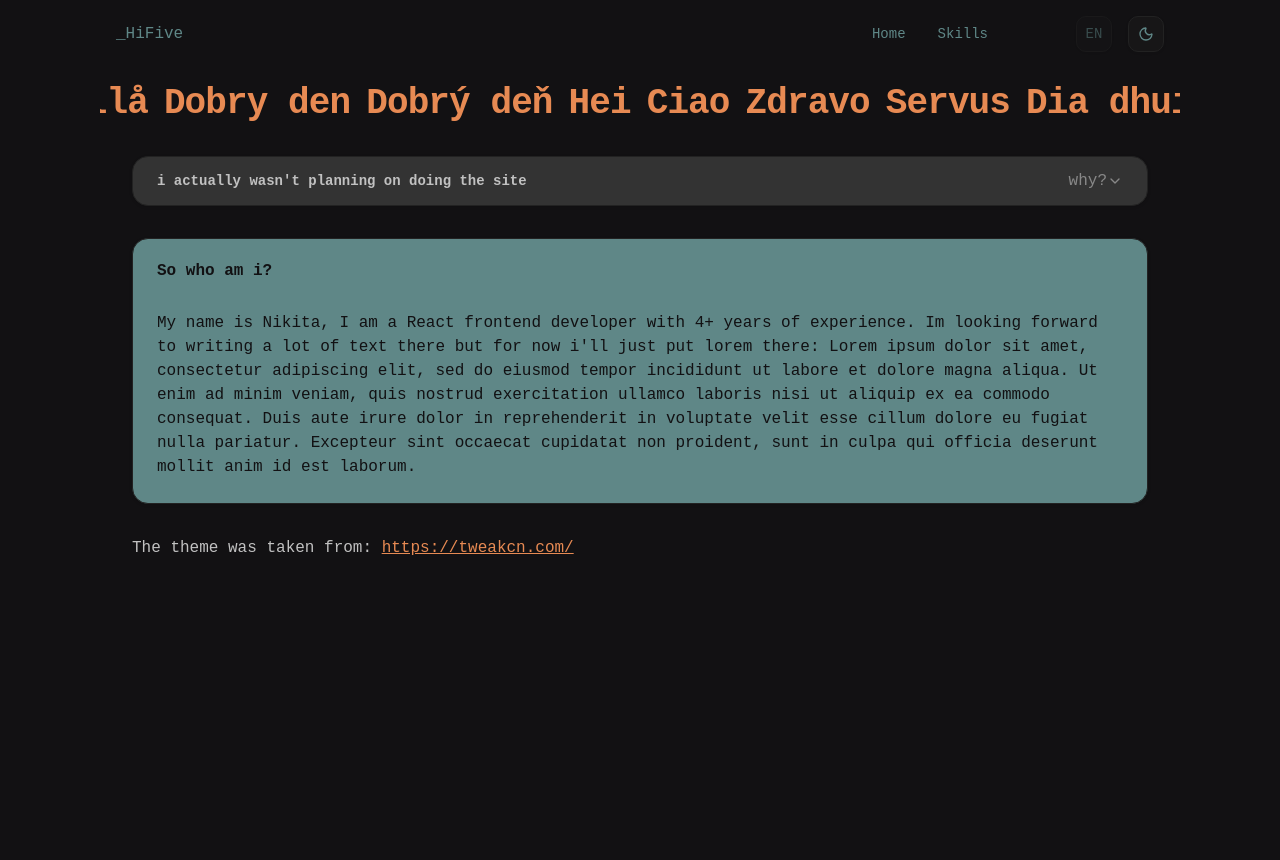
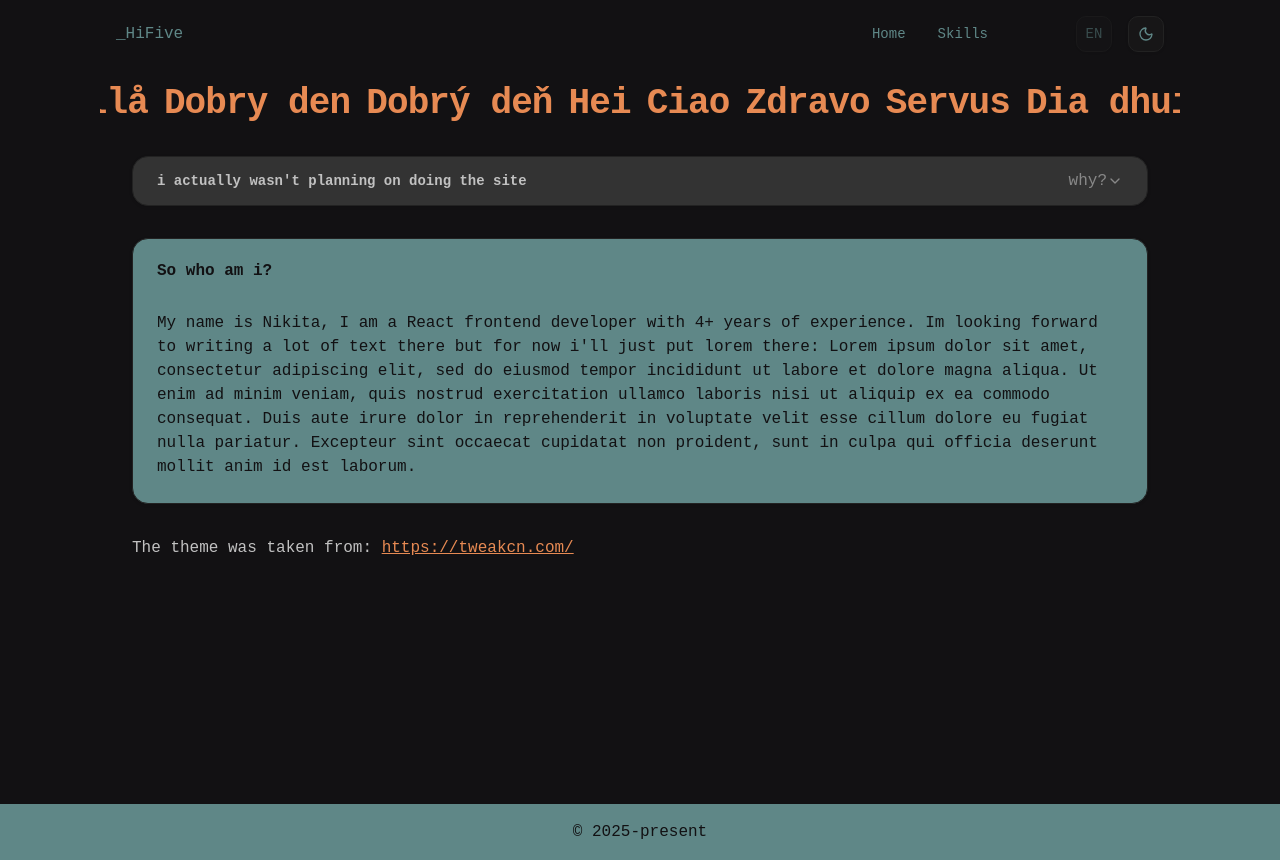
Before and after one commit to IHiFiveI/about-hifive, a React (Vite) app: page / in a window 1280 px wide. Before the commit the page ends 800 px from the top, so only its background shows below. Built offline with nearby package versions, Linux system fonts and the light colour scheme.

Commit message:
feature(footer): Created the footer component; feature(footer): Adjusted layout styles to allow full-width footer;

```diff
--- /dev/null
+++ b/src/ui/footer.tsx
@@ -0,0 +1,7 @@
+export const Footer = () => {
+  return (
+    <footer className="bg-secondary text-secondary-foreground flex justify-center p-4">
+      © 2025-present
+    </footer>
+  );
+};
--- a/src/ui/layout.tsx
+++ b/src/ui/layout.tsx
@@ -1,13 +1,17 @@
+import { Footer } from './footer';
 import { Navbar } from './navbar';
 import { Outlet } from 'react-router';
 
 export const Layout = () => {
   return (
-    <div className="m-auto flex h-full w-[min(100%,_1080px)] flex-col gap-4">
-      <Navbar />
-      <div>
-        <Outlet />
+    <div className="flex h-full flex-col justify-between">
+      <div className="mx-auto flex w-[min(100%,_1080px)] flex-col gap-4">
+        <Navbar />
+        <div className="size-full min-h-[720px]">
+          <Outlet />
+        </div>
       </div>
+      <Footer />
     </div>
   );
 };
```
